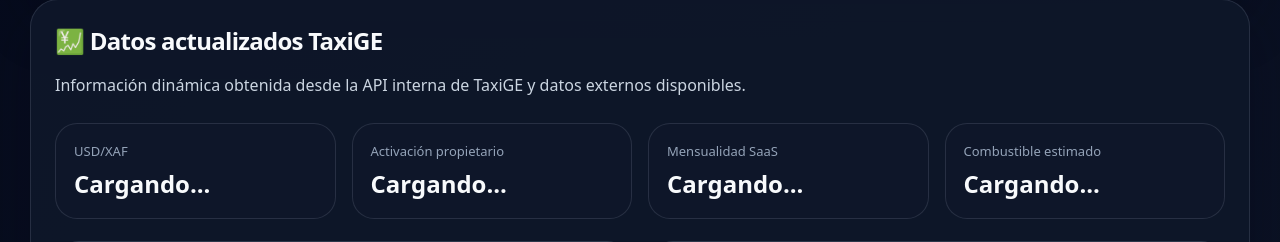
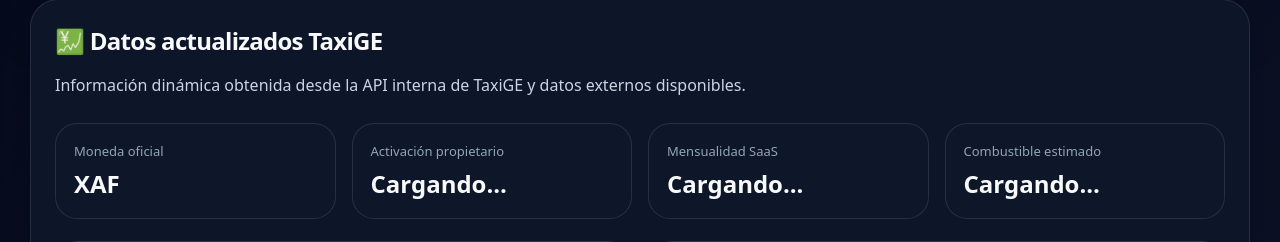
Before and after one commit to samu019/TaxiGE, a Django app: template templates/accounts/request_admin.html in a window 1280 px wide. Shown: the part 1712-1954 px from the top of the page. Run offline with Django 5.2, Linux system fonts and the light colour scheme; the template is opened without the code that fills it, so the values that code supplies are empty; parts of the project's set-up code (start-up, migrations or seed data) failed here and were passed over.

Commit message:
Replace USD/XAF indicator with official currency XAF

```diff
--- a/templates/accounts/request_admin.html
+++ b/templates/accounts/request_admin.html
@@ -512,7 +512,7 @@
             <p>Información dinámica obtenida desde la API interna de TaxiGE y datos externos disponibles.</p>
 
             <div class="kpis">
-                <div class="kpi"><span>USD/XAF</span><strong id="api-usd-xaf">Cargando...</strong></div>
+                <div class="kpi"><span>Moneda oficial</span><strong>XAF</strong></div>
                 <div class="kpi"><span>Activación propietario</span><strong id="api-activation">Cargando...</strong></div>
                 <div class="kpi"><span>Mensualidad SaaS</span><strong id="api-saas">Cargando...</strong></div>
                 <div class="kpi"><span>Combustible estimado</span><strong id="api-fuel">Cargando...</strong></div>
@@ -677,8 +677,7 @@ async function cargarDatosTaxiGE() {
         const response = await fetch('/api/public-stats/');
         const data = await response.json();
 
-        document.getElementById('api-usd-xaf').textContent =
-            data.currency.usd_xaf ? Math.round(data.currency.usd_xaf) + ' XAF' : 'No disponible';
+
 
         document.getElementById('api-activation').textContent =
             Number(data.pricing.activation_fee_xaf).toLocaleString('es-ES') + ' XAF';
```
